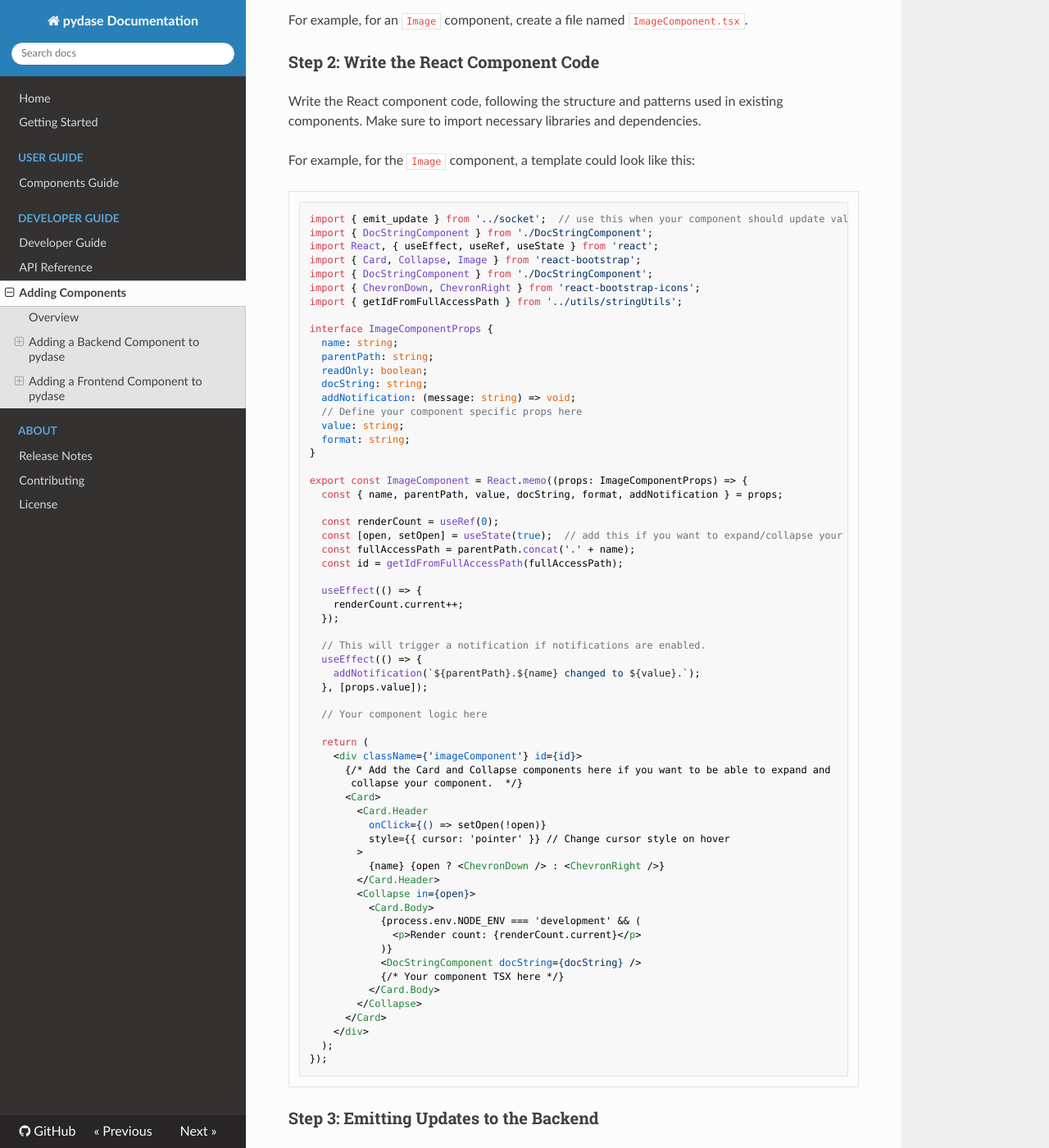
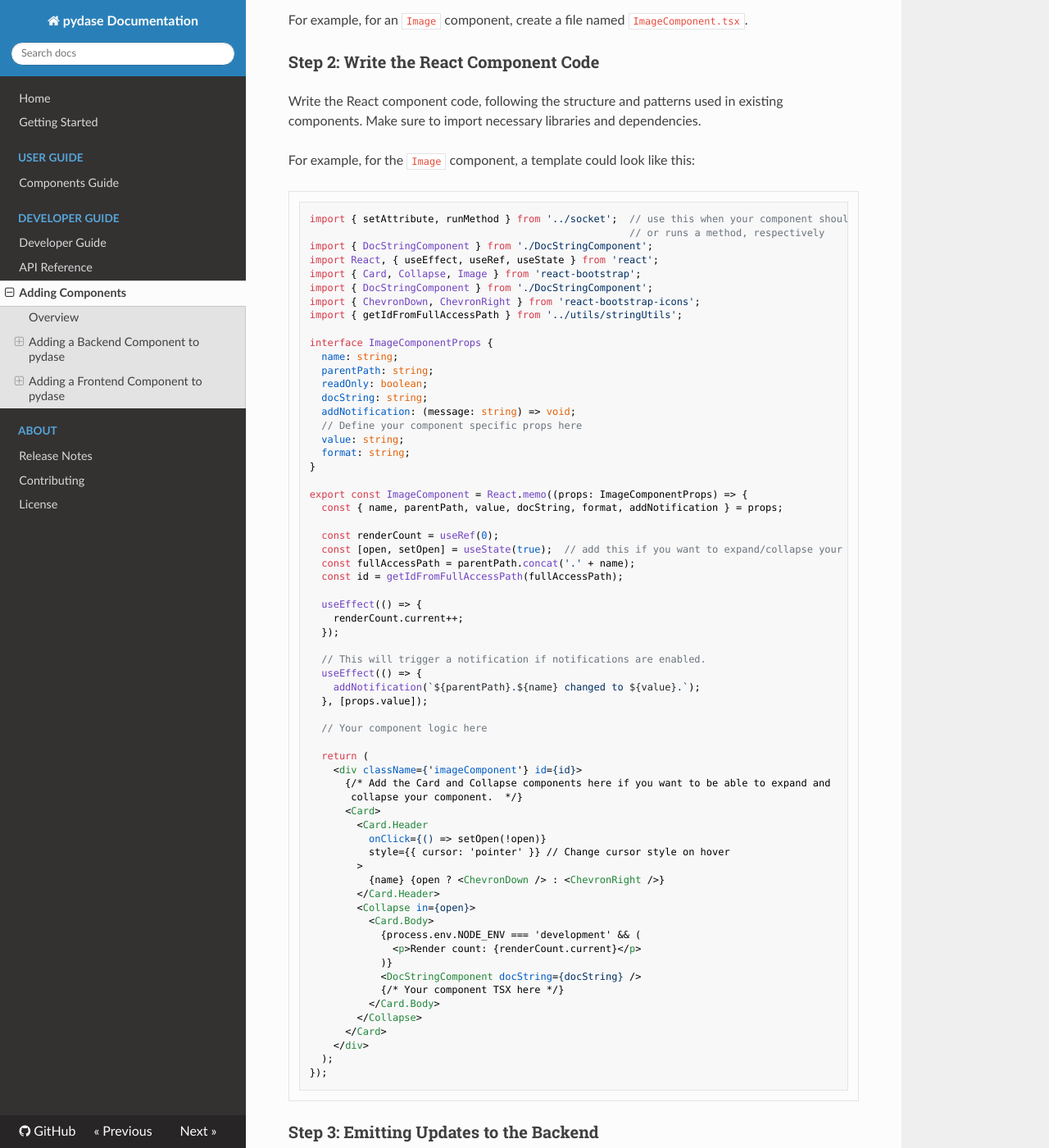
Before and after one commit to tiqi-group/pydase, an MkDocs documentation site: the page built from docs/dev-guide/Adding_Components.md, in a window 1280 px wide and 1400 px high, scrolled down 2585 px. Shown: the whole window at 82% size. Built offline with MkDocs 1.6.1, drawn with Linux system fonts in a browser that asks for light colours; nearby versions of some CDN libraries; some of the changed text lies outside the part shown.

Commit message:
docs: updates Adding_Components.md

````diff
--- a/docs/dev-guide/Adding_Components.md
+++ b/docs/dev-guide/Adding_Components.md
@@ -107,7 +107,8 @@
 For example, for the `Image` component, a template could look like this:
 
 ```tsx
-import { emit_update } from '../socket';  // use this when your component should update values in the backend
+import { setAttribute, runMethod } from '../socket';  // use this when your component should sets values of attributes
+                                                      // or runs a method, respectively
 import { DocStringComponent } from './DocStringComponent';
 import React, { useEffect, useRef, useState } from 'react';
 import { Card, Collapse, Image } from 'react-bootstrap';
@@ -175,10 +176,10 @@
 
 Often, React components in the frontend will need to send updates to the backend, especially when user interactions result in a change of state or data. In `pydase`, we use `socketio` to seamlessly communicate these changes. Here's a detailed guide on how to emit update events from your frontend component:
 
-1. **Setting Up Emission**: Ensure you've imported the required functions and methods for emission. The main function we'll use for this is `emit_update` from the `socket` module:
+1. **Setting Up Emission**: Ensure you've imported the required functions and methods for emission. The main function we'll use for this is `setAttribute` from the `socket` module:
 
     ```tsx
-    import { emit_update } from '../socket';
+    import { setAttribute } from '../socket';
     ```
 
 2. **Understanding the Emission Parameters**:
@@ -203,7 +204,7 @@
      const { name, parentPath, value } = props;
 
      const setChecked = (checked: boolean) => {
-       emit_update(name, parentPath, checked);
+       setAttribute(name, parentPath, checked);
      };
 
      return (
@@ -218,7 +219,7 @@
    });
    ```
 
-   In this example, whenever the button's checked state changes (`onChange` event), we invoke the `setChecked` method, which in turn emits the new state to the backend using `emit_update`.
+   In this example, whenever the button's checked state changes (`onChange` event), we invoke the `setChecked` method, which in turn emits the new state to the backend using `setAttribute`.
 
 ### Step 4: Add the New Component to the GenericComponent
 
````
